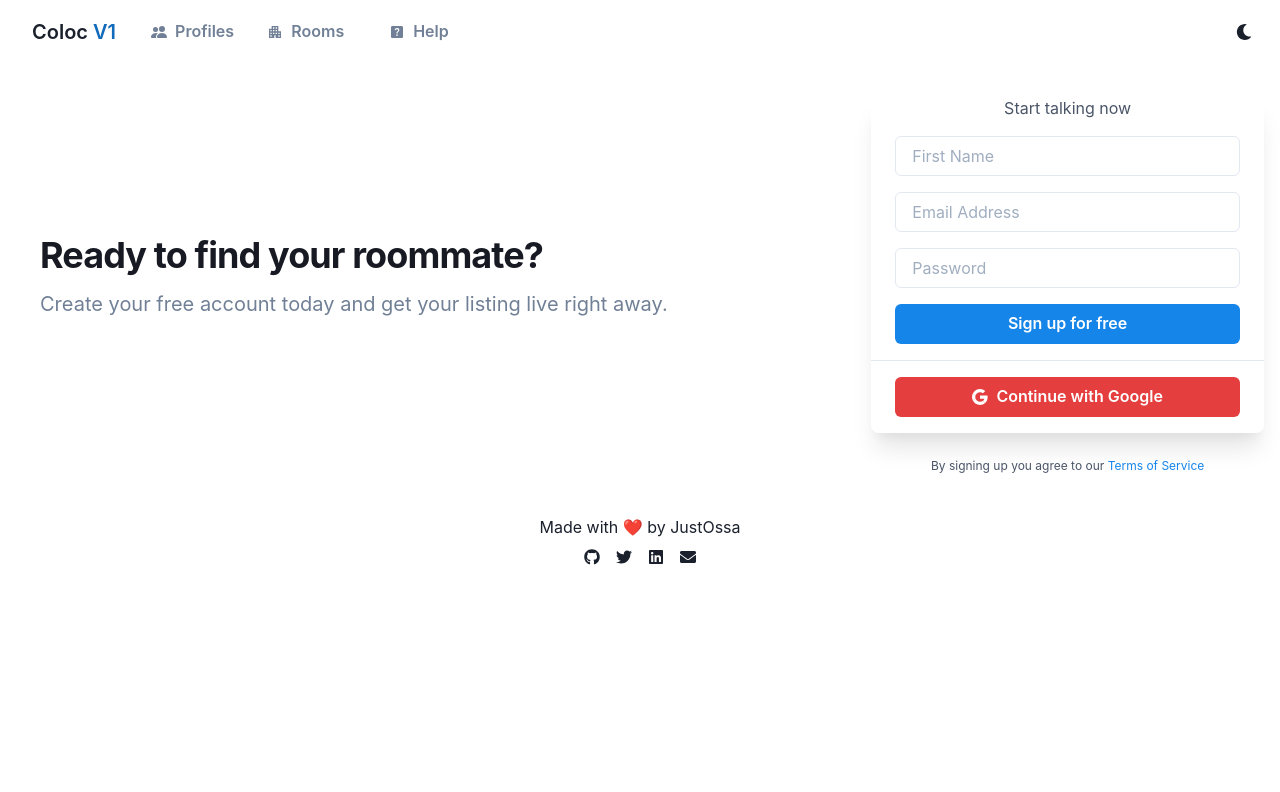
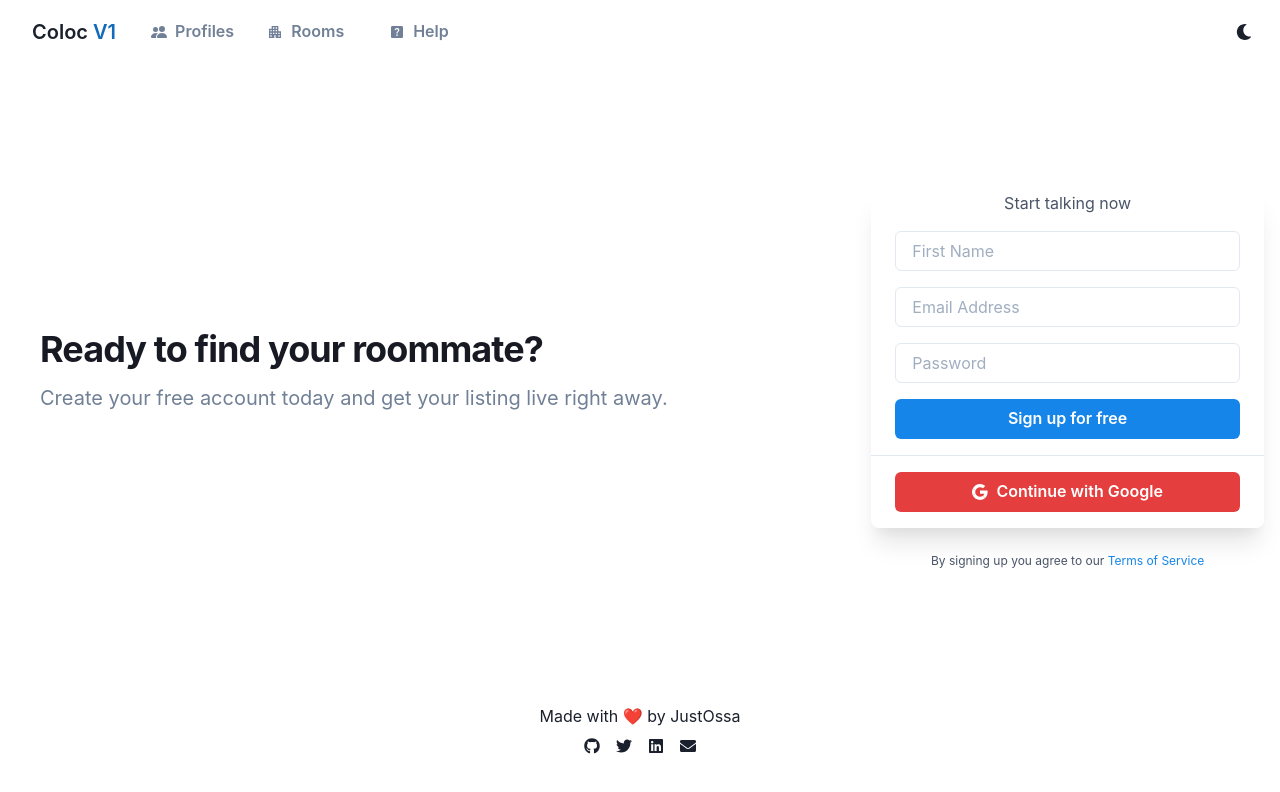
Before and after one commit to JustOssa/ColocHunt, a React (Create React App) app: page /signup in a window 1280 px wide. Shown: the top 792 px of the page. Built offline with nearby package versions, Linux system fonts and the light colour scheme; no server answers.

Commit message:
Sign in/up pages, fouter, home fixes

```diff
--- a/src/components/Layout/Footer.js
+++ b/src/components/Layout/Footer.js
@@ -4,7 +4,7 @@ import { FaGithub, FaTwitter, FaLinkedin, FaEnvelope } from "react-icons/fa";
 const Footer = () => {
 
     return (
-        <Container as="footer" maxW="xl" py={10}>
+        <Container as="footer" maxW="xl" py={10} pos="absolute" bottom={0} left={0} right={0}>
             <VStack>
                 <Text>
                     Made with ❤️ by{' '}
--- a/src/components/Layout/MobileLinks.js
+++ b/src/components/Layout/MobileLinks.js
@@ -60,9 +60,9 @@ const MobileLinks = () => {
                 pos="absolute" top={0} left={0} right={0}
                 display={ mobileNav.isOpen ? "flex" : "none"}
                 flexDirection="column"
-                p={2} m={2} mt={12} spacing={3}
+                p={2} mt={12} spacing={3}
                 bg={useColorModeValue("white", "gray.800")}
-                rounded="sm"
+                rounded="md"
                 shadow="sm"
             >
                 <CloseButton
--- a/src/pages/Home/index.js
+++ b/src/pages/Home/index.js
@@ -11,7 +11,7 @@ const Home = () => {
     <Box maxW="8xl" mx="auto">
 
       <Box pos="relative" overflow="hidden" mt={12}
-          height={{base: "auto", xl: "calc(100vh - var(--chakra-space-12))"}}>
+          minH={{base: "auto", xl: "calc(100vh - var(--chakra-space-12))"}}>
 
         <Box maxW="7xl" mx="auto"
             display={{base: "block", lg:"flex"}}
--- a/src/pages/Signin.js
+++ b/src/pages/Signin.js
@@ -54,12 +54,14 @@ const Signin = () => {
   };
 
   return (
-      <Container maxW="container.xl" mt="24">
+      <Container maxW="container.xl" mt="24"
+        display= "flex" minH="calc(100vh - var(--chakra-space-24) - 136px)">
 
         <SimpleGrid
           alignItems="center"
           columns={{ base: 1, lg: 11 }}
           gap={{ base: 0, lg: 24 }}
+          w="full"
         >
           <GridItem
             colSpan={{ base: "auto", lg: 7 }}
--- a/src/pages/Signup.js
+++ b/src/pages/Signup.js
@@ -41,12 +41,14 @@ const Signup = () => {
   };
 
   return (
-      <Container maxW="container.xl" mt="24">
+      <Container maxW="container.xl" mt="24"
+        display= "flex" minH="calc(100vh - var(--chakra-space-24) - 136px)">
 
         <SimpleGrid
           alignItems="center"
           columns={{ base: 1, lg: 11 }}
           gap={{ base: 0, lg: 24 }}
+          w="full"
         >
           <GridItem
             colSpan={{ base: "auto", lg: 7 }}
```
